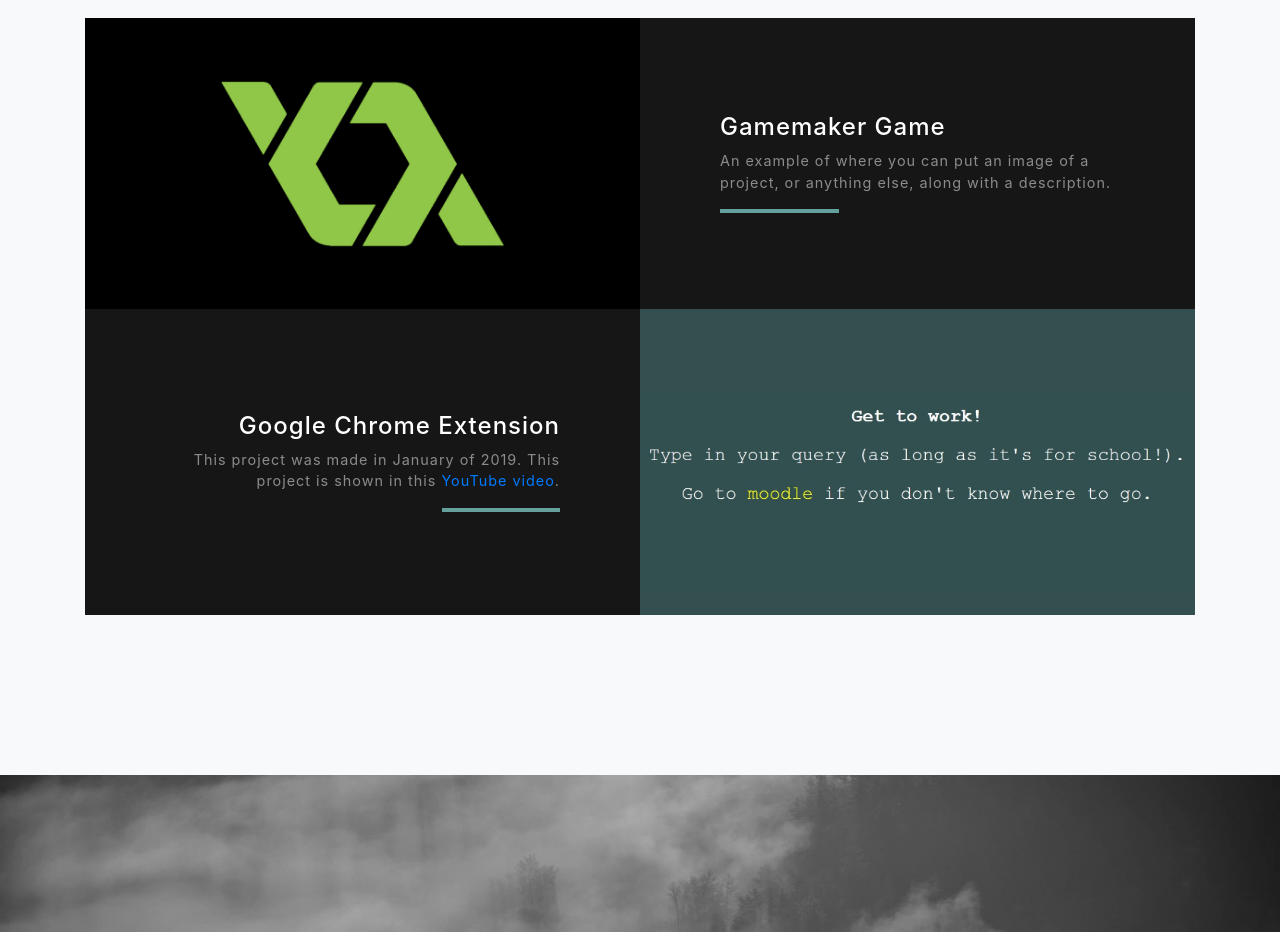
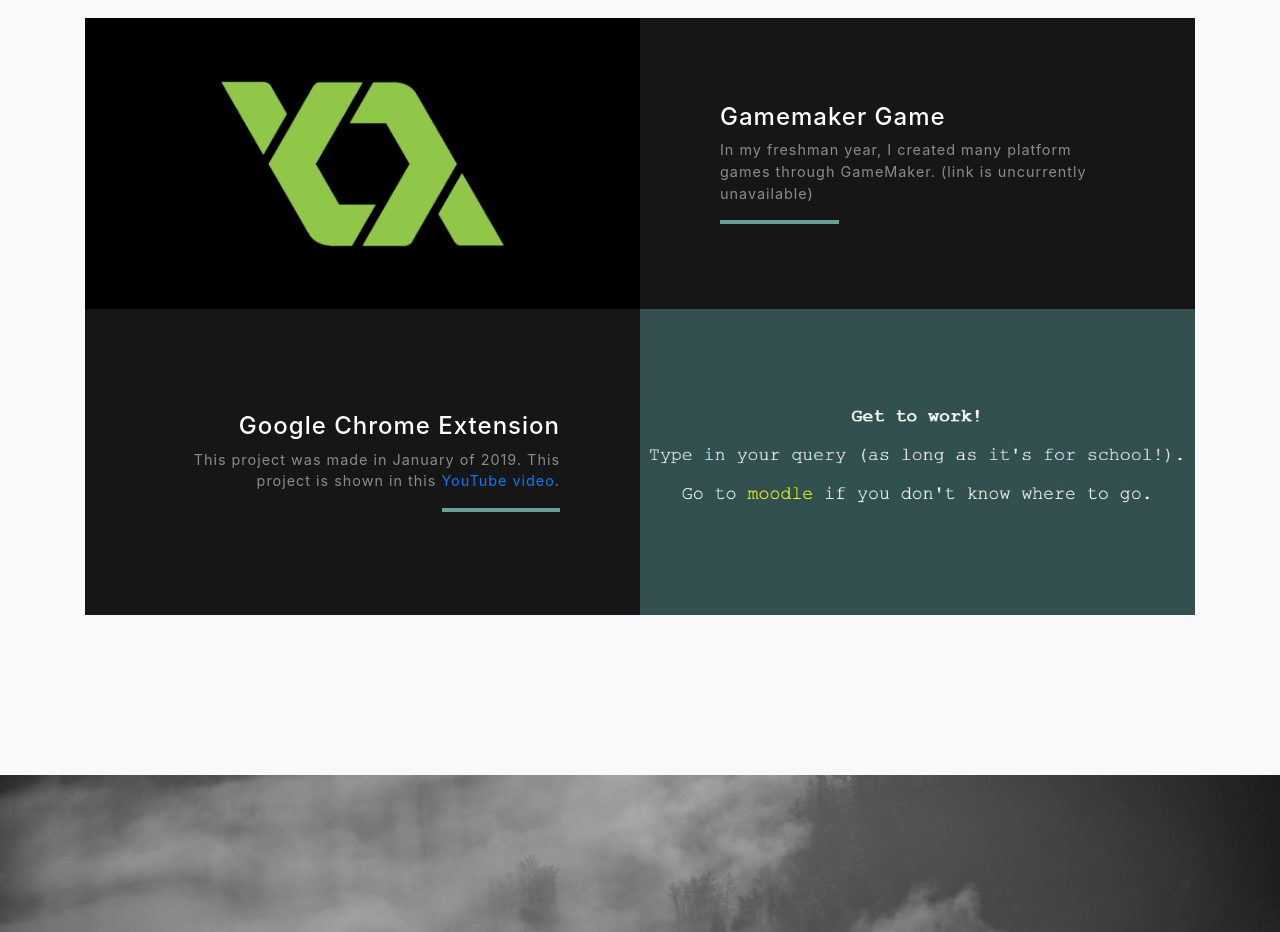
Before and after one commit to JohnsConga/JohnsConga.github.io, a website with bundled scripts: page index.html in a window 1280 px wide. Shown: the part 1640-2572 px from the top of the page. Built offline with nearby package versions, Linux system fonts and the light colour scheme.

Commit message:
Initial Commit

```diff
--- a/index.html
+++ b/index.html
@@ -101,7 +101,7 @@
             <div class="d-flex h-100">
               <div class="project-text w-100 my-auto text-center text-lg-left">
                 <h4 class="text-white">Gamemaker Game</h4>
-                <p class="mb-0 text-white-50">An example of where you can put an image of a project, or anything else, along with a description.</p>
+                <p class="mb-0 text-white-50">In my freshman year, I created many platform games through GameMaker. (link is uncurrently unavailable)</p>
                 <hr class="d-none d-lg-block mb-0 ml-0">
               </div>
             </div>
```
